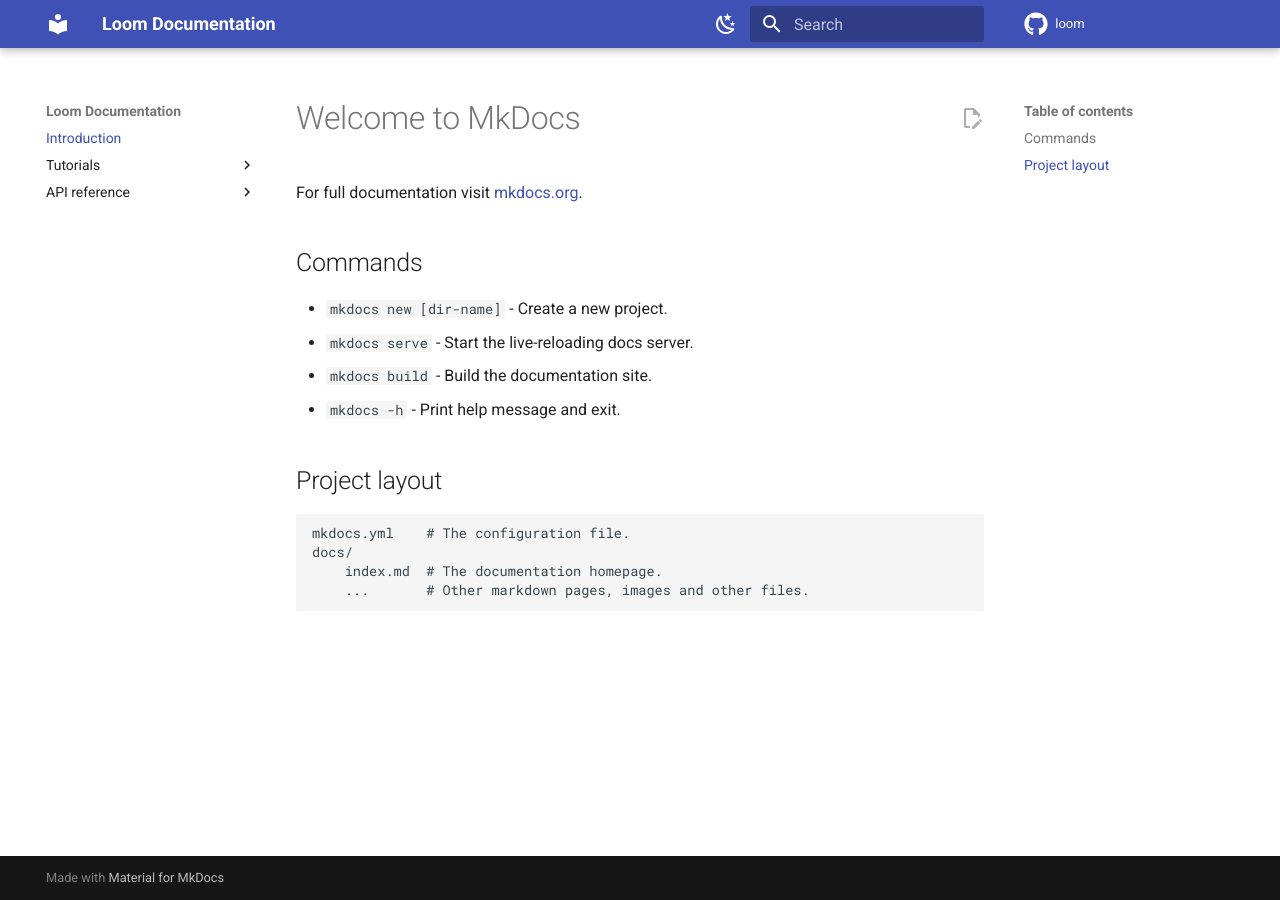
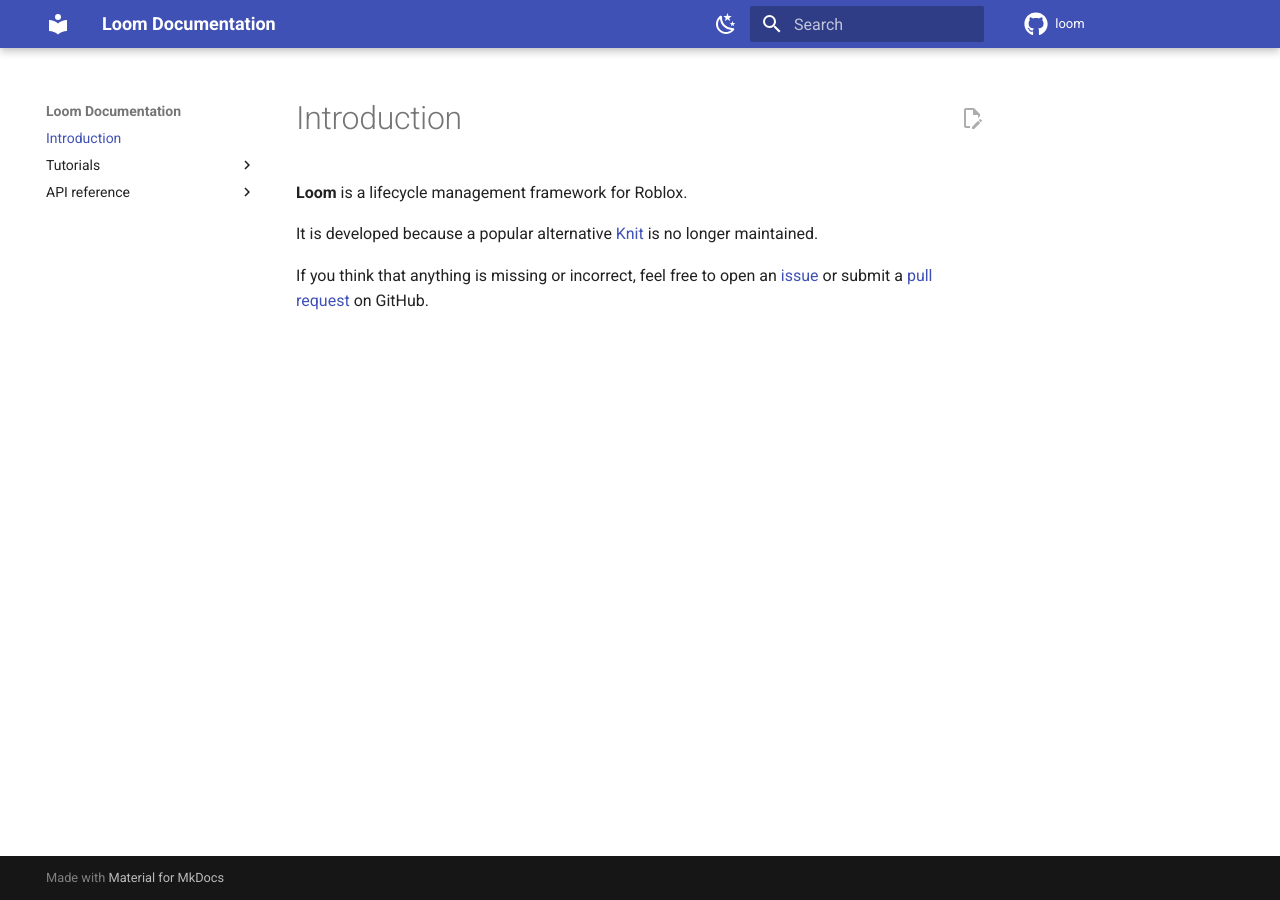
Before and after one commit to wireofparadise/loom, an MkDocs documentation site: the page built from docs/index.md, in a window 1280 px wide. Built offline with MkDocs 1.6.1 and Material for MkDocs 9.7.7, drawn with Linux system fonts in a browser that asks for light colours; comment, search, counter and statistics services are not loaded; the version menu is left out.

Commit message:
docs: update introduction page

```diff
--- a/docs/index.md
+++ b/docs/index.md
@@ -1,17 +1,7 @@
-# Welcome to MkDocs
+# Introduction
 
-For full documentation visit [mkdocs.org](https://www.mkdocs.org).
+**Loom** is a lifecycle management framework for Roblox.
 
-## Commands
+It is developed because a popular alternative [Knit](https://sleitnick.github.io/Knit/) is no longer maintained.
 
-* `mkdocs new [dir-name]` - Create a new project.
-* `mkdocs serve` - Start the live-reloading docs server.
-* `mkdocs build` - Build the documentation site.
-* `mkdocs -h` - Print help message and exit.
-
-## Project layout
-
-    mkdocs.yml    # The configuration file.
-    docs/
-        index.md  # The documentation homepage.
-        ...       # Other markdown pages, images and other files.
+If you think that anything is missing or incorrect, feel free to open an [issue](https://github.com/wireofparadise/loom/issues) or submit a [pull request](https://github.com/wireofparadise/loom/pulls) on GitHub.
```
